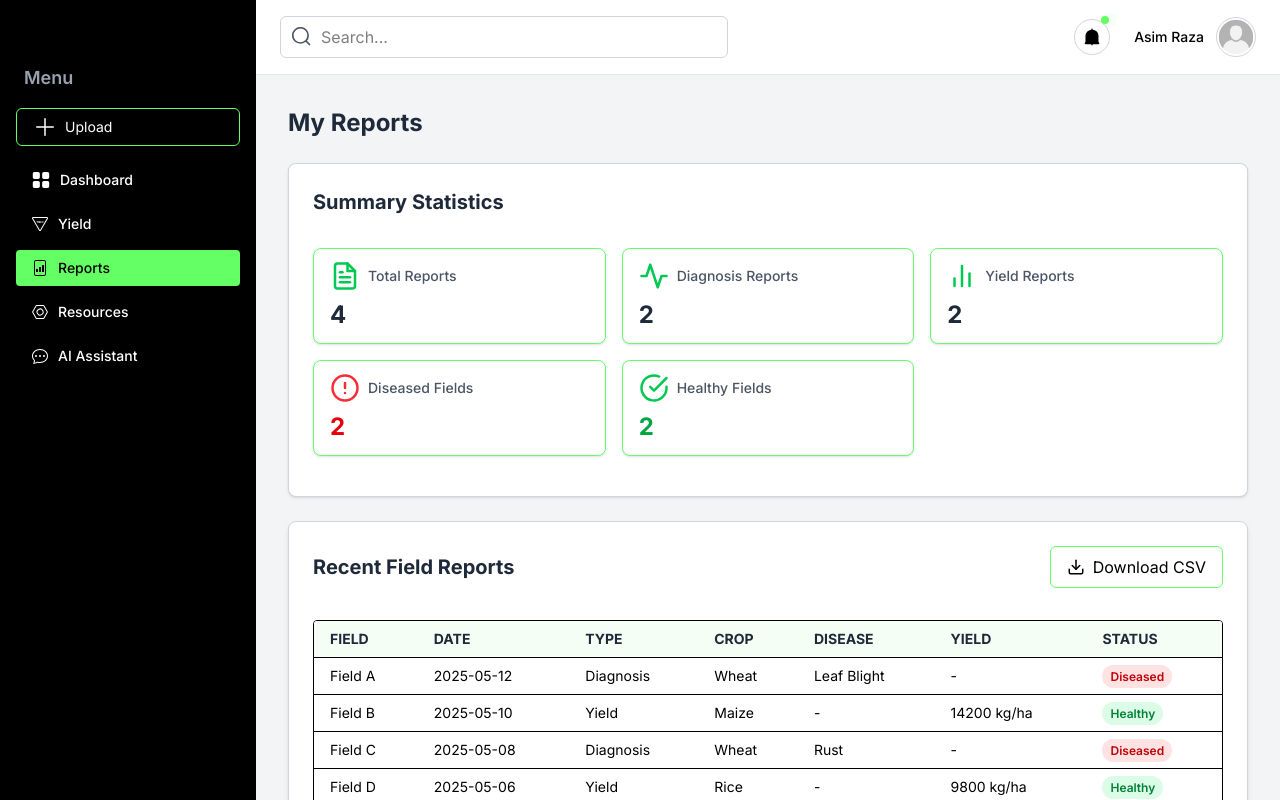
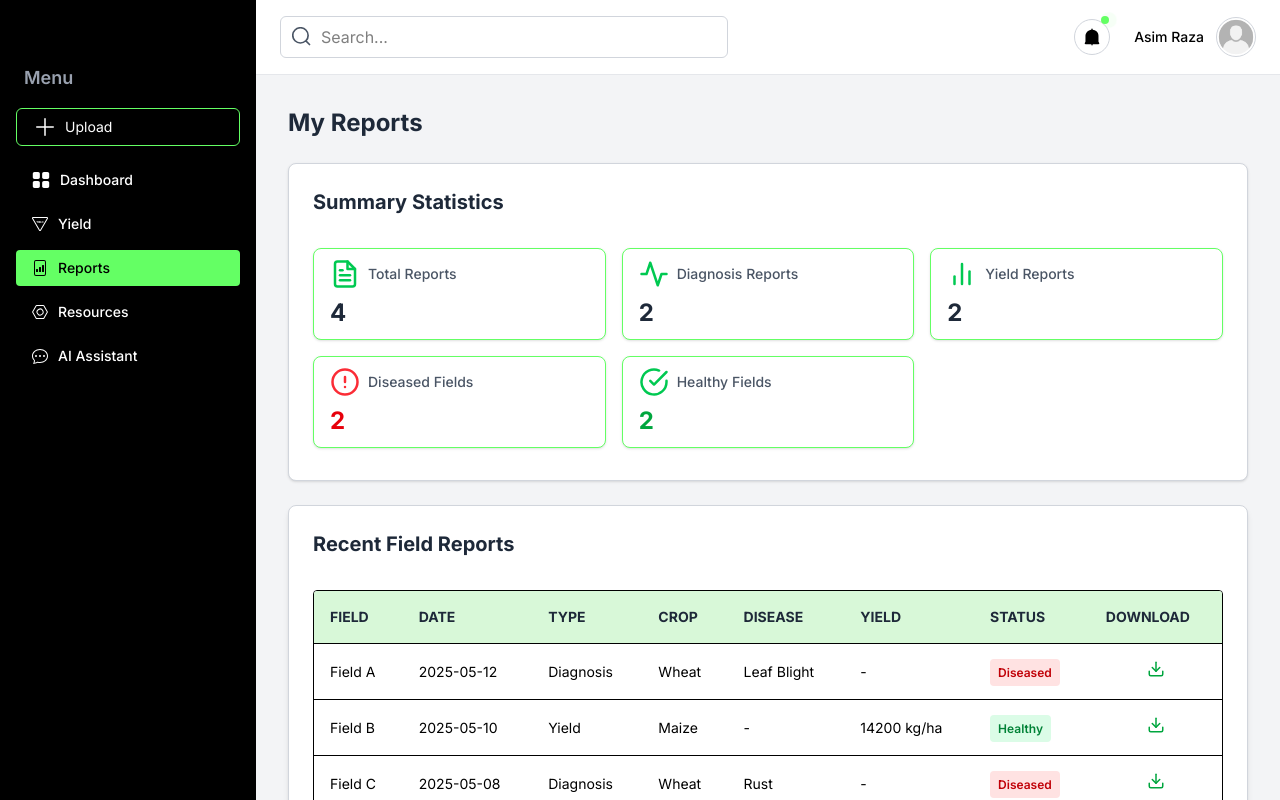
Before and after one commit to ayeshag7/AgriSense-Platform, a Next.js app: page /reports in a window 1280 px wide. Built offline with nearby package versions, Linux system fonts and the light colour scheme.

Commit message:
Improved margin, padding, and bg colors

```diff
--- a/src/app/profile/layout.tsx
+++ /dev/null
@@ -1,9 +0,0 @@
-import DashboardLayout from '@/components/Layout/DashboardLayout';
-
-export default function DashboardRootLayout({
-  children,
-}: {
-  children: React.ReactNode;
-}) {
-  return <DashboardLayout>{children}</DashboardLayout>;
-}
--- /dev/null
+++ b/src/app/settings/page.tsx
@@ -0,0 +1,7 @@
+export default function SettingsPage() {
+  return (
+    <main>
+
+    </main>
+  );
+}
--- a/src/components/Diagnosis/DiagnosisResults.tsx
+++ b/src/components/Diagnosis/DiagnosisResults.tsx
@@ -45,7 +45,7 @@ export default function DiagnosisResults({ image }: DiagnosisResultsProps) {
       {/* Diagnosis Info */}
       <ul className="text-base space-y-2 text-gray-700 mt-4">
         <li><strong>Detected Crop:</strong> Wheat</li>
-        <li><strong>Detected Disease:</strong> Leaf Blight</li>
+        <li><strong>Detected Disease:</strong><span className='bg-[#64FF64] text-black font-bold rounded px-2 py-1 ml-2'>Leaf Blight</span></li>
         <li><strong>Confidence Score:</strong> 91%</li>
         <li>
           <strong>Severity Level:</strong>{' '}
--- a/src/components/Home/Parallax.tsx
+++ b/src/components/Home/Parallax.tsx
@@ -91,7 +91,7 @@ export default function Parallax() {
                 style={{ textShadow: "0 1px 4px rgba(0,0,0,0.5)" }}
               >
                 Post-harvest losses in key Pakistani crops exceed Rs 496 billion annually.
-                AgriSense helps prevent this by identifying disease early, tracking crop health over time,
+                AgriSense helps prevent this by identifying diseases early, tracking crop health over time,
                 and guiding precise interventions that preserve yields.
               </p>
             </div>
--- a/src/components/Report/ReportsTable.tsx
+++ b/src/components/Report/ReportsTable.tsx
@@ -42,18 +42,18 @@ const reports = [
 ];
 
 export default function ReportsTable() {
-  const downloadCSV = () => {
+  const downloadSingleReport = (report: typeof reports[0]) => {
     const csv = [
       ['Field', 'Date', 'Type', 'Crop', 'Disease', 'Yield', 'Status'],
-      ...reports.map(r => [
-        r.field,
-        r.date,
-        r.type,
-        r.crop,
-        r.disease || '-',
-        r.yield || '-',
-        r.status,
-      ]),
+      [
+        report.field,
+        report.date,
+        report.type,
+        report.crop,
+        report.disease || '-',
+        report.yield || '-',
+        report.status,
+      ],
     ]
       .map(row => row.join(','))
       .join('\n');
@@ -62,7 +62,7 @@ export default function ReportsTable() {
     const url = window.URL.createObjectURL(blob);
     const a = document.createElement('a');
     a.href = url;
-    a.download = 'agrisense-reports.csv';
+    a.download = `${report.field.toLowerCase().replace(/\s+/g, '-')}-report.csv`;
     a.click();
     window.URL.revokeObjectURL(url);
   };
@@ -71,40 +71,34 @@ export default function ReportsTable() {
     <div className="bg-white p-6 rounded-lg shadow-md border border-gray-300">
       <div className="flex items-center justify-between mb-8">
         <h2 className="text-xl font-bold text-gray-800">Recent Field Reports</h2>
-        <button
-          onClick={downloadCSV}
-          className="cursor-pointer flex items-center gap-2 px-4 py-2 border border-[#64FF64] text-black rounded-md hover:bg-[#64FF64] transition"
-        >
-          <FiDownload className="text-lg" />
-          Download CSV
-        </button>
       </div>
 
       <div className="overflow-x-auto border rounded">
         <table className="min-w-full text-sm text-left">
-          <thead className="bg-[#f4fef4] text-gray-800 uppercase">
+          <thead className="bg-[#d8f8d8] text-gray-800 uppercase">
             <tr>
-              <th className="px-4 py-2">Field</th>
-              <th className="px-4 py-2">Date</th>
-              <th className="px-4 py-2">Type</th>
-              <th className="px-4 py-2">Crop</th>
-              <th className="px-4 py-2">Disease</th>
-              <th className="px-4 py-2">Yield</th>
-              <th className="px-4 py-2">Status</th>
+              <th className="px-4 py-4">Field</th>
+              <th className="px-4 py-4">Date</th>
+              <th className="px-4 py-4">Type</th>
+              <th className="px-4 py-4">Crop</th>
+              <th className="px-4 py-4">Disease</th>
+              <th className="px-4 py-4">Yield</th>
+              <th className="px-4 py-4">Status</th>
+              <th className="px-4 py-4">Download</th>
             </tr>
           </thead>
           <tbody>
             {reports.map((report, idx) => (
               <tr key={idx} className="border-t hover:bg-gray-50">
-                <td className="px-4 py-2">{report.field}</td>
-                <td className="px-4 py-2">{report.date}</td>
-                <td className="px-4 py-2">{report.type}</td>
-                <td className="px-4 py-2">{report.crop}</td>
-                <td className="px-4 py-2">{report.disease || '-'}</td>
-                <td className="px-4 py-2">{report.yield || '-'}</td>
-                <td className="px-4 py-2">
+                <td className="px-4 py-4">{report.field}</td>
+                <td className="px-4 py-4">{report.date}</td>
+                <td className="px-4 py-4">{report.type}</td>
+                <td className="px-4 py-4">{report.crop}</td>
+                <td className="px-4 py-4">{report.disease || '-'}</td>
+                <td className="px-4 py-4">{report.yield || '-'}</td>
+                <td className="px-4 py-4">
                   <span
-                    className={`px-2 py-1 rounded-full text-xs font-semibold ${
+                    className={`px-2 py-1.5 rounded text-xs font-semibold ${
                       report.status === 'Healthy'
                         ? 'bg-green-100 text-green-700'
                         : 'bg-red-100 text-red-700'
@@ -112,6 +106,15 @@ export default function ReportsTable() {
                   >
                     {report.status}
                   </span>
+                </td>
+                <td className="px-4 py-4 text-center">
+                  <button
+                    onClick={() => downloadSingleReport(report)}
+                    className="cursor-pointer text-green-600 hover:text-green-800"
+                    title="Download this report"
+                  >
+                    <FiDownload className="text-lg" />
+                  </button>
                 </td>
               </tr>
             ))}
--- a/src/components/Report/SummarySection.tsx
+++ b/src/components/Report/SummarySection.tsx
@@ -10,7 +10,7 @@ import {
 
 export default function SummarySection() {
   const cardStyle =
-    'flex flex-col items-start justify-center border border-[#64FF64] rounded-lg px-4 py-3 bg-white shadow-sm space-y-2';
+    'flex flex-col items-start justify-center border border-[#64FF64] rounded-lg px-4 py-2.5 bg-white shadow-sm space-y-2';
 
   const labelStyle =
     'flex items-center gap-2 text-sm font-medium text-gray-600';
@@ -18,7 +18,7 @@ export default function SummarySection() {
   return (
     <div className="bg-white rounded-lg shadow-sm p-6 border border-gray-300 mb-6">
       <h2 className="text-xl font-bold text-gray-800 mb-8">Summary Statistics</h2>
-      <div className="grid grid-cols-1 sm:grid-cols-2 md:grid-cols-3 gap-4 mb-4">
+      <div className="grid grid-cols-1 sm:grid-cols-2 md:grid-cols-3 gap-4 mb-2">
         <div className={cardStyle}>
           <div className={labelStyle}>
             <FiFileText className="text-green-500 text-3xl" />
--- a/src/components/SideBarHeader/DropdownUser.tsx
+++ b/src/components/SideBarHeader/DropdownUser.tsx
@@ -32,7 +32,6 @@ const DropdownUser = () => {
           <ul className="flex flex-col">
             {[
               { href: '/profile', label: 'My Profile' },
-              { href: '#', label: 'My Contacts' },
               { href: '/settings', label: 'Account Settings' },
             ].map((item, idx) => (
               <li key={idx}>
```
